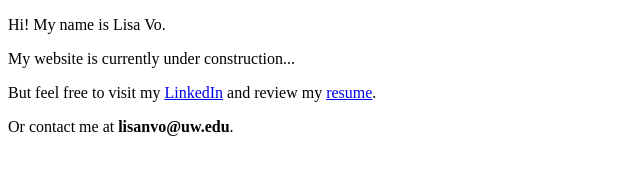
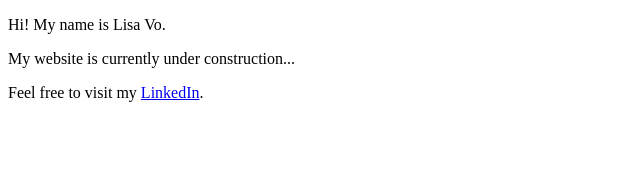
Before and after one commit to lisanvo/lisanvo.github.io, a plain HTML site: page index.html in a window 1280 px wide. Shown: the whole page, without its empty margins (0-640 px from the left). Drawn offline with Linux system fonts and the light colour scheme.

Commit message:
Update index.html

```diff
--- a/index.html
+++ b/index.html
@@ -6,7 +6,6 @@
 <body>
 	<p>Hi! My name is Lisa Vo.</p>
 	<p>My website is currently under construction...</p>
-	<p>But feel free to visit my <a href="https://www.linkedin.com/in/lisanvo/">LinkedIn</a> and review my <a href="Lisa_Vo_Resume_Color_2018.pdf">resume</a>.</p>
-	<p>Or contact me at <strong>lisanvo@uw.edu</strong>.</p>
+	<p>Feel free to visit my <a href="https://www.linkedin.com/in/lisanvo/">LinkedIn</a>.</p>
 </body>
 </html>
```
